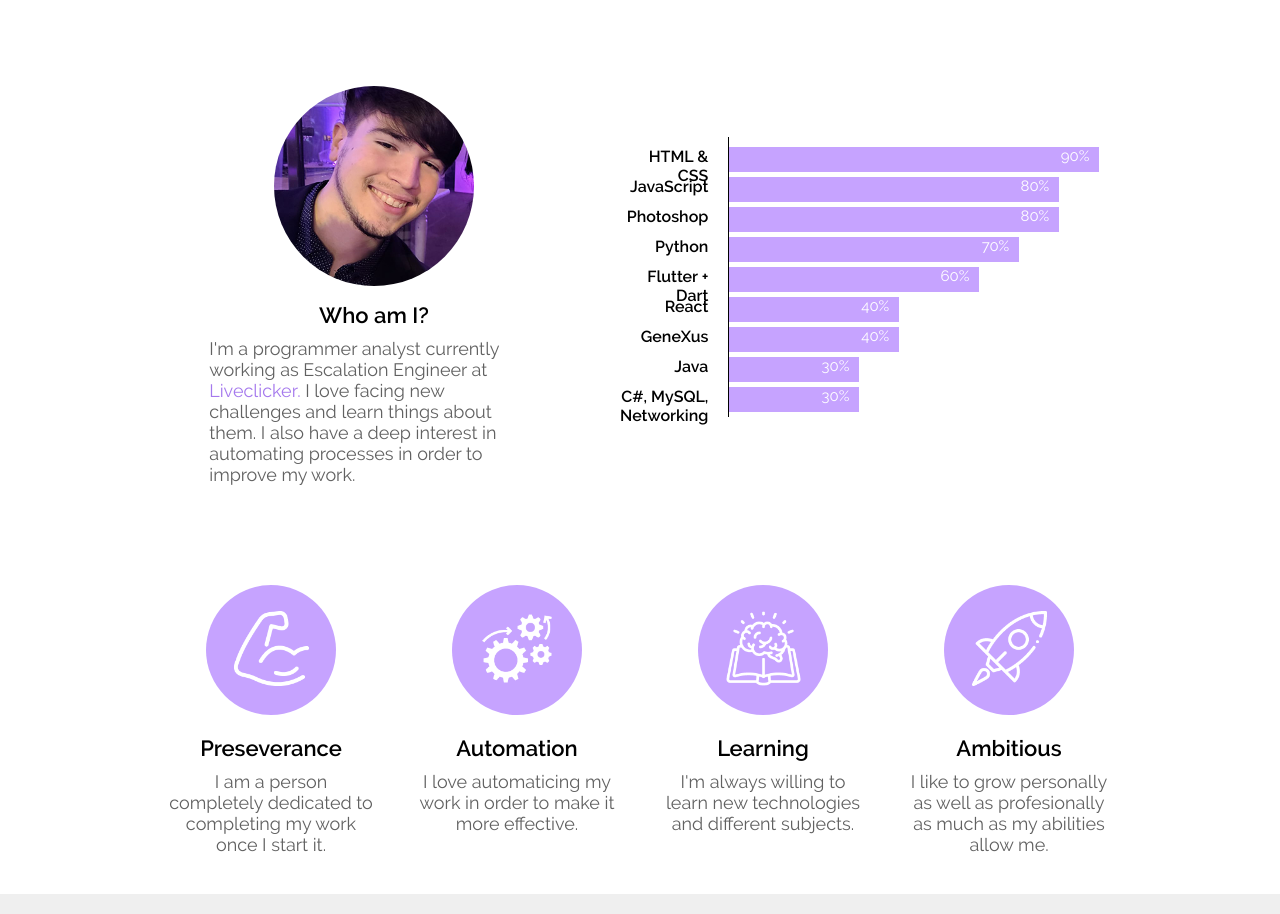
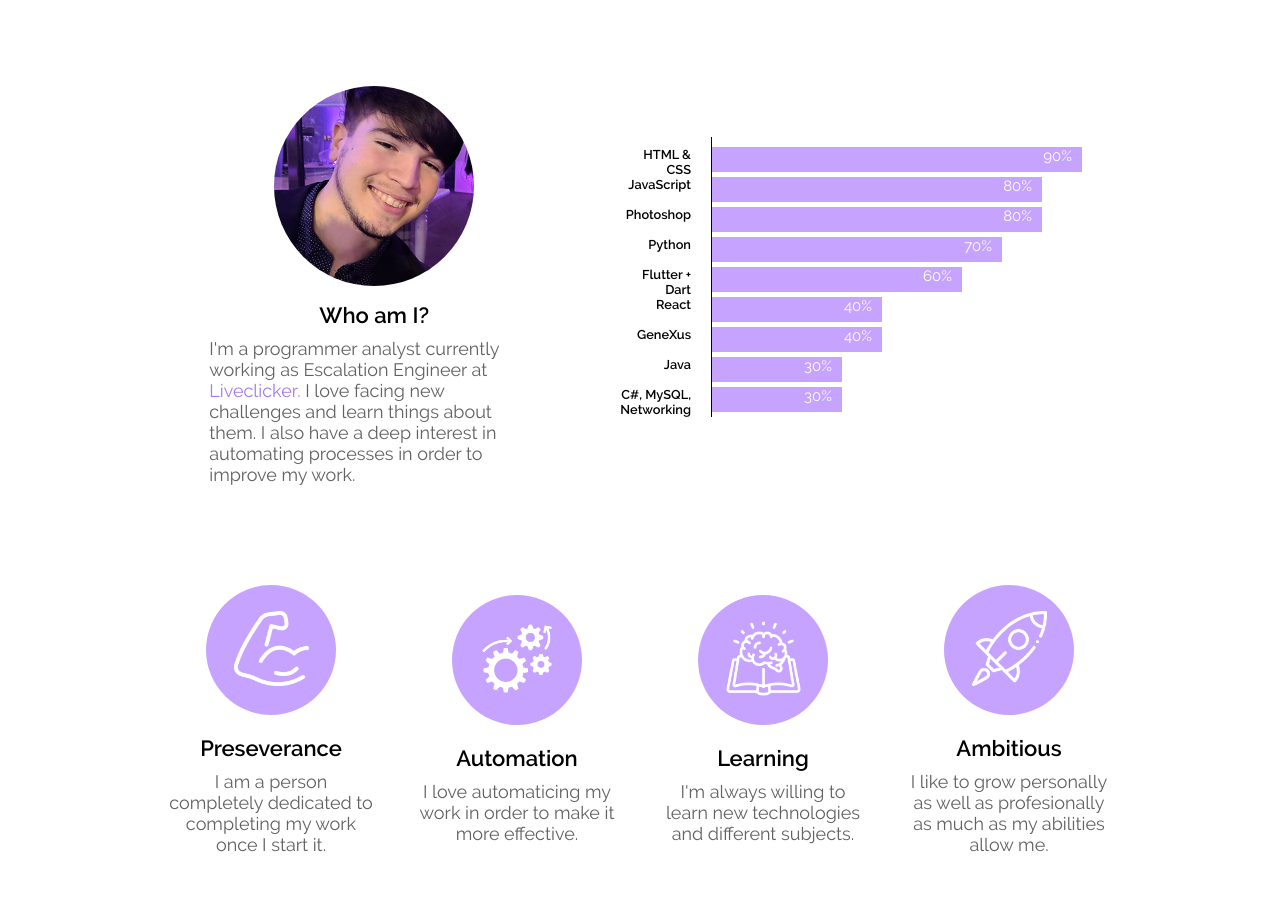
Before and after one commit to Hiro1308/portfolio, a website: page index.html in a window 1280 px wide. Shown: the part 1000-1914 px from the top of the page. Drawn offline with nearby package versions, Linux system fonts and the light colour scheme.

Commit message:
Responsive fix #1

```diff
--- a/css/style.css
+++ b/css/style.css
@@ -158,6 +158,7 @@ li > a {
   text-align: right;
   margin-right: 20px;
   padding-top: 10px;
+  font-size: 1vw;
 }
 
 .name-skills > div {
@@ -229,7 +230,6 @@ li > a {
 
 .skill-item {
   width: 25%;
-  height: 15vw;
   text-align: center;
 }
 
```
